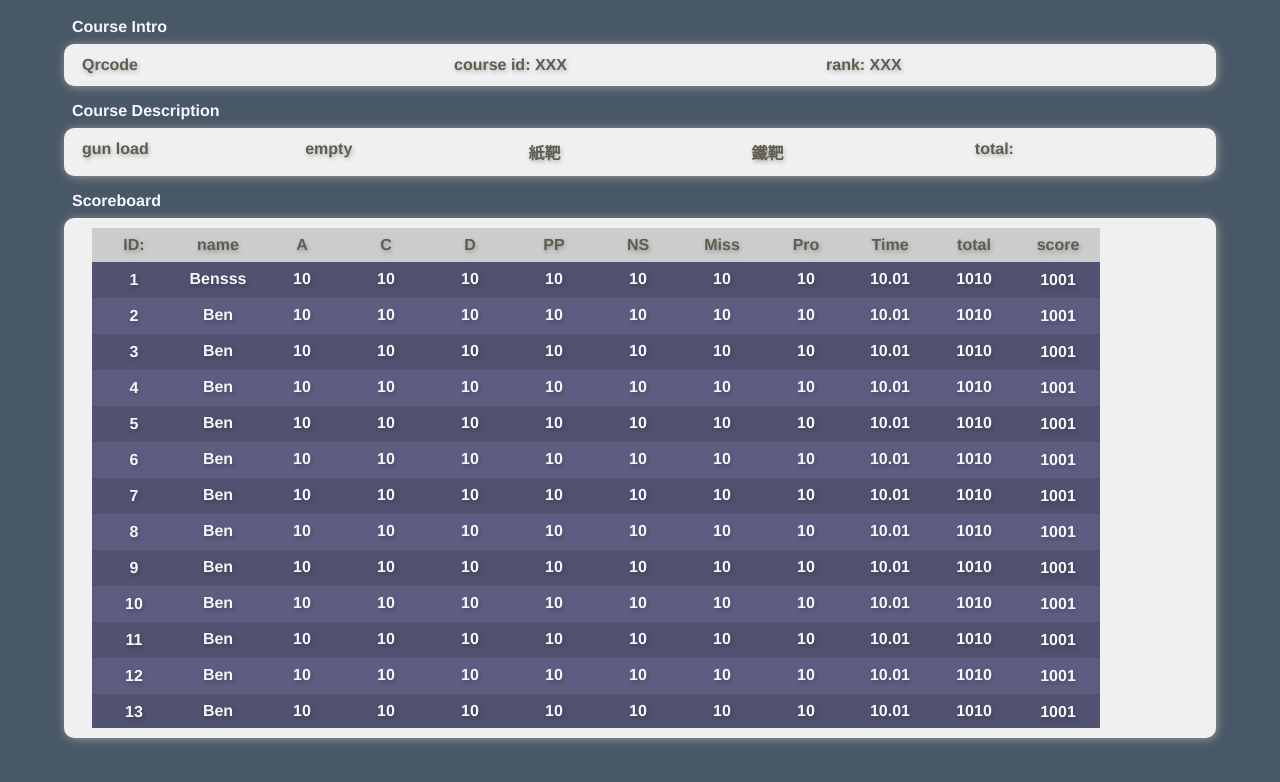
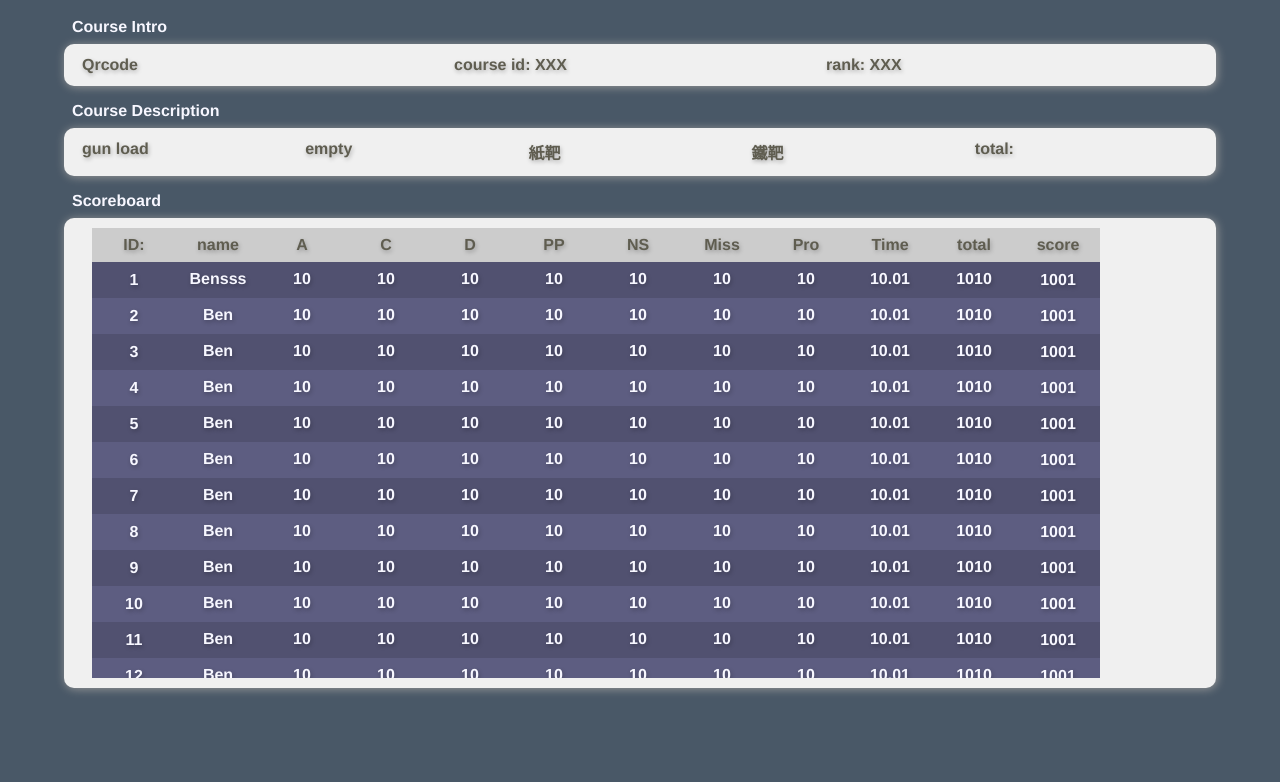
Before and after one commit to ben39053372/ipsc, a Vue app: page /course in a window 1280 px wide. Shown: the top 782 px of the page. Built offline with nearby package versions, Linux system fonts and the light colour scheme.

Commit message:
fix: style and code

```diff
--- a/src/components/CourseScoreboard.vue
+++ b/src/components/CourseScoreboard.vue
@@ -1,7 +1,7 @@
 <template>
   <h4>Scoreboard</h4>
   <Paper class="record">
-    <div style="height: 500px; overflow: auto">
+    <div style="height: 450px; overflow: auto; overscroll-behavior: none">
       <table>
         <thead>
           <tr>
@@ -141,6 +141,7 @@
     position: relative;
     text-align: center;
     border-collapse: collapse;
+    overscroll-behavior: none;
   }
 
   thead {
--- a/src/screens/Course.vue
+++ b/src/screens/Course.vue
@@ -12,7 +12,6 @@
   export default defineComponent({
     components: {
       CourseHeader,
-      // CourseFinalRecord,
       CourseScoreboard,
     },
     provide: {},
@@ -26,5 +25,6 @@
     max-width: 90%;
     align-self: flex-start;
     margin: 10px -10px;
+    overscroll-behavior: none;
   }
 </style>
--- a/src/styles/global.css
+++ b/src/styles/global.css
@@ -5,14 +5,14 @@ html {
 body {
   margin: 0;
   color: var(--text-color);
+  background-color: var(--bg-color);
   max-width: 100vw;
   overflow: auto;
 }
 
 #app {
   min-height: 100vh;
-  max-width: 100vw;
-  background: var(--bg-color);
+  max-width: 100%;
   display: flex;
   flex-wrap: wrap;
   justify-content: center;
@@ -44,6 +44,7 @@ h1 {
 
 ::-webkit-scrollbar {
   width: 8px;
+  height: 8px;
   border-width: 0;
   background-color: #f5f5f5;
 }
```
